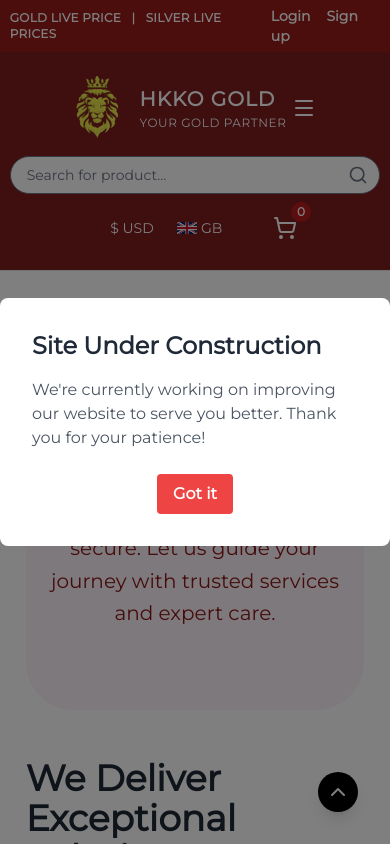
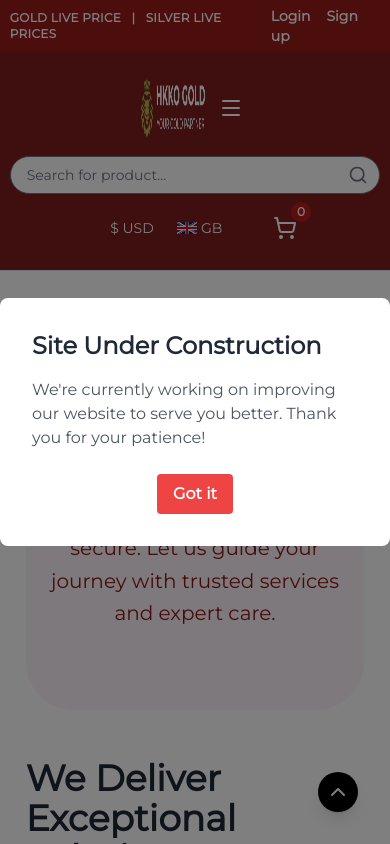
Before and after one commit to atok624/Test-Hkko, a Vue app: page /services in a window 390 px wide. Shown: the top 844 px of the page. Built offline with nearby package versions, Linux system fonts and the light colour scheme.

Commit message:
Make changes to Header and Footer

```diff
--- a/src/components/Footer.vue
+++ b/src/components/Footer.vue
@@ -4,11 +4,7 @@
     <div class="bg-[#6B1313] py-4 ">
       <div class="container mx-auto flex flex-col md:flex-row w-[95%] md:w-[90%] lg:w-[85%] items-center justify-between">
         <div class="flex items-center space-x-3">
-          <img src="/hkko.png" alt="HKKO GOLD" class="w-12 mb-4 md:mb-0 h-12" />
-          <div class="text-white mb-4 md:mb-0">
-            <h2 class="text-2xl font-bold">HKKO GOLD</h2>
-            <p class="text-xs">YOUR GOLD PARTNER</p>
-          </div>
+          <img src="/LOGO-1-300x82.png" alt="HKKO GOLD" class="w-30 mb-4 md:mb-0 h-12" />
         </div>
         <div class="flex-1 max-w-2xl mx-4">
           <h3 class="text-white text-center font-bold mb-4  text-base">SUBSCRIBE to our newsletter and stay informed at all times</h3>
@@ -75,8 +71,8 @@
           <div>
             <h3 class="text-base font-bold mb-4">LEGAL</h3>
             <ul class="space-y-2 text-base">
-              <li><a href="#" class="hover:underline">Terms & Conditions</a></li>
-              <li><a href="#" class="hover:underline">Privacy Policy</a></li>
+              <li><a href="/termsconditions" class="hover:underline">Terms & Conditions</a></li>
+              <li><a href="/privacypolicy" class="hover:underline">Privacy Policy</a></li>
               <li><a href="#" class="hover:underline">Disclaimer</a></li>
               <li><a href="#" class="hover:underline">Acceptable use Policy</a></li>
               <li><a href="#" class="hover:underline">Licenses</a></li>
--- a/src/components/Header.vue
+++ b/src/components/Header.vue
@@ -27,12 +27,8 @@
           <!-- Logo and mobile menu button -->
           <div class="flex items-center justify-between sm:justify-start">
             <div class="flex items-center justify-start">
-              <img src="/hkko.png" alt="HKKO Logo"
-                class="w-16 h-16 sm:w-20 sm:h-20 md:w-[75px] md:h-[75px] mr-2 sm:mr-3 md:mr-5" />
-              <div>
-                <h1 class="text-xl sm:text-2xl font-bold tracking-wider">HKKO GOLD</h1>
-                <p class="text-xs tracking-wider mt-0.5">YOUR GOLD PARTNER</p>
-              </div>
+              <img src="/LOGO-1-300x82.png" alt="HKKO Logo"
+                class="w-16 h-16 sm:w-20 sm:h-20 md:w-[250px] md:h-[75px] mr-2 sm:mr-3 md:mr-5" />
             </div>
             <!-- Mobile Hamburger Button -->
             <button @click="toggleMobileMenu" class="sm:hidden p-1.5 hover:bg-red-700 rounded-lg transition-colors"
--- a/src/components/services/ClientServices.vue
+++ b/src/components/services/ClientServices.vue
@@ -16,7 +16,7 @@
           <ul class="space-y-3">
             <li class="flex items-center gap-2">
               <div class="w-2 h-2 rounded-full border border-gray-800"></div>
-              <span class="text-gray-600">Online Trading</span>
+              <span class="text-gray-600">Private Placement</span>
             </li>
             <li class="flex items-center gap-2">
               <div class="w-2 h-2 rounded-full border border-gray-800"></div>
--- a/src/components/services/ServiceGrid.vue
+++ b/src/components/services/ServiceGrid.vue
@@ -2,17 +2,17 @@
   <div class="max-w-7xl mx-auto font-semibold px-4 py-16">
     <div class="grid grid-cols-1 md:grid-cols-2 lg:grid-cols-3 gap-6">
       <!-- Online Trading -->
-      <div class="bg-red-900 rounded-lg p-8 text-center h-[420px] relative">
+      <div class="bg-red-900 rounded-lg p-6 text-center h-[420px] relative">
         <div class="flex justify-center mb-4">
           <div class="w-12 h-12 rounded-full bg-white flex items-center justify-center">
             <CreditCard class="w-6 h-6 text-red-900" />
           </div>
         </div>
-        <h3 class="text-xl font-bold text-white mb-4">Online Trading</h3>
-        <p class="text-white/90 mb-6">
-          We offer expert market insights, a real-time trading platform, and a global supplier network, providing personalized guidance for a secure and seamless gold trading experience.
+        <h3 class="text-xl font-bold text-white mb-4">Private Placement</h3>
+        <p class="text-white/90 mb-8">
+          Our Private Placement Program offers accredited investors exclusive opportunities to earn monthly returns. Backed by gold-related projects, it combines asset security, expert management, and consistent returns, providing a stable, high-yield investment solution tailored for financial growth.
         </p>
-        <a href="#" class="text-white hover:text-white/90 absolute bottom-8 left-0 right-0">Learn More</a>
+        <a href="/pppservices" class="text-white hover:text-white/90 absolute bottom-8 left-0 right-0">Learn More</a>
       </div>
 
       <!-- Trading -->
@@ -26,7 +26,7 @@
         <p class="text-gray-600 mb-6">
           Our online platform connects buyers and sellers securely, ensuring transparent and efficient gold trading. Rigorous verification, trusted couriers, and real-time pricing empower confident investment decisions.
         </p>
-        <a href="#" class="text-red-900 hover:text-red-800 absolute bottom-8 left-0 right-0">Learn More</a>
+        <a href="/trading" class="text-red-900 hover:text-red-800 absolute bottom-8 left-0 right-0">Learn More</a>
       </div>
 
       <!-- Refining -->
@@ -40,7 +40,7 @@
         <p class="text-gray-600 mb-6">
           We refine your gold with utmost care, ensuring exceptional purity for investments or industrial needs. We prioritize sustainability and global quality standards to deliver exceptional, refined products.
         </p>
-        <a href="#" class="text-red-900 hover:text-red-800 absolute bottom-8 left-0 right-0">Learn More</a>
+        <a href="/refining" class="text-red-900 hover:text-red-800 absolute bottom-8 left-0 right-0">Learn More</a>
       </div>
 
       <!-- Custom Minting -->
@@ -54,7 +54,7 @@
         <p class="text-gray-600 mb-6">
           We provide custom minting services, transforming your raw gold into personalized coins, bars, and items. We create unique, flawless metal pieces for any special or commemorative occasion.
         </p>
-        <a href="#" class="text-red-900 hover:text-red-800 absolute bottom-8 left-0 right-0">Learn More</a>
+        <a href="/mintpage" class="text-red-900 hover:text-red-800 absolute bottom-8 left-0 right-0">Learn More</a>
       </div>
 
       <!-- Vaulting & Storage -->
@@ -68,7 +68,7 @@
         <p class="text-gray-600 mb-6">
           Protect your gold with our secure vaulting services. Our advanced security features and on-demand monitoring provide peace of mind. Store and secure your assets with short-term or long-term storage options.
         </p>
-        <a href="#" class="text-red-900 hover:text-red-800 absolute bottom-8 left-0 right-0">Learn More</a>
+        <a href="/vaultingstorage" class="text-red-900 hover:text-red-800 absolute bottom-8 left-0 right-0">Learn More</a>
       </div>
 
       <!-- Treasury Services -->
@@ -82,7 +82,7 @@
         <p class="text-gray-600 mb-6">
           Entrust your historical gold artefacts and heirlooms to our expert treasury services. We offer appraisals, preservation, and secure storage, ensuring your valuable assets are protected and their authenticity is maintained.
         </p>
-        <a href="#" class="text-red-900 hover:text-red-800 absolute bottom-8 left-0 right-0">Learn More</a>
+        <a href="/treasuryservices" class="text-red-900 hover:text-red-800 absolute bottom-8 left-0 right-0">Learn More</a>
       </div>
     </div>
   </div>
```
Also changed, not shown: public/LOGO-1-300x82.png (added).
